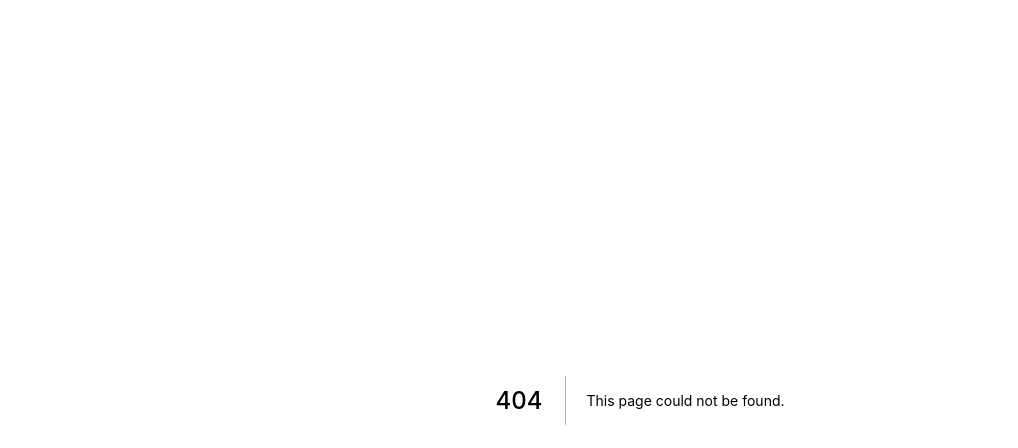
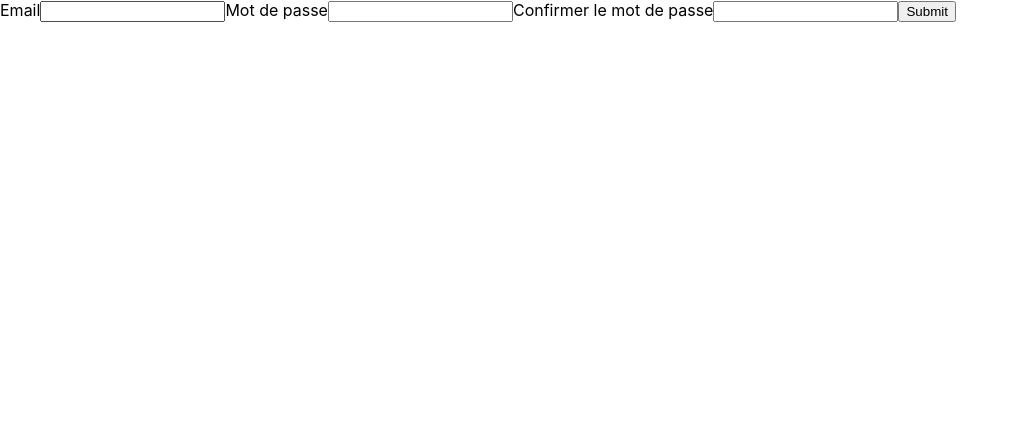
Before and after one commit to ITer-FR/ITer-elearning, a Next.js app in the folder frontend/: page /sign-up in a window 1280 px wide. Before the commit this address had no page. Shown: the top 448 px of the page, without its empty margins (0-1018 px from the left). Built offline with nearby package versions, Linux system fonts and the light colour scheme.

Commit message:
feat(auth): add basic sign up page

```diff
--- a/frontend/components/auth/SignUpForm.jsx
+++ b/frontend/components/auth/SignUpForm.jsx
@@ -22,7 +22,7 @@ export const SignUpForm = () => {
           password: Yup.string().required('Veuillez renseigner ce champ.'),
           passwordConfirmation: Yup.string().oneOf([Yup.ref('password')], 'Les mots de passe ne correspondent pas.'),
         })}
-        onSubmit={(values) => dispatch(signUp({ email: values.email }))}
+        onSubmit={(values) => dispatch(signUp({ email: values.email, password: values.password }))}
       >
         <Form>
           <label htmlFor="email">Email</label>
--- a/frontend/pages/_app.js
+++ b/frontend/pages/_app.js
@@ -1,7 +1,20 @@
+import { Provider } from 'react-redux';
 import '../styles/globals.css';
+import { createStore } from '../app/store';
+import { createInMemoryUsersGateway } from '../app/auth/gateways/users-gateway/in-memory';
+
+const usersGateway = createInMemoryUsersGateway({
+  nextUserId: `user${+new Date()}`,
+  nextUserToken: `token${+new Date()}`,
+});
+const store = createStore({ usersGateway });
 
 function MyApp({ Component, pageProps }) {
-  return <Component {...pageProps} />;
+  return (
+    <Provider store={store}>
+      <Component {...pageProps} />
+    </Provider>
+  );
 }
 
 export default MyApp;
--- /dev/null
+++ b/frontend/pages/sign-up.js
@@ -0,0 +1,9 @@
+import { useSelector } from 'react-redux';
+import { selectors } from '../app/auth';
+import { SignUpForm } from '../components/auth/SignUpForm';
+
+export default function SignUp() {
+  const authUser = useSelector(selectors.selectAuthUser);
+
+  return authUser.isAuthenticated ? <pre>{JSON.stringify(authUser, null, 2)}</pre> : <SignUpForm />;
+}
```
Also changed, not shown: frontend/pages/index.js (+3 -13 lines), 1 other file (tests, documents, lock files or other folders).
